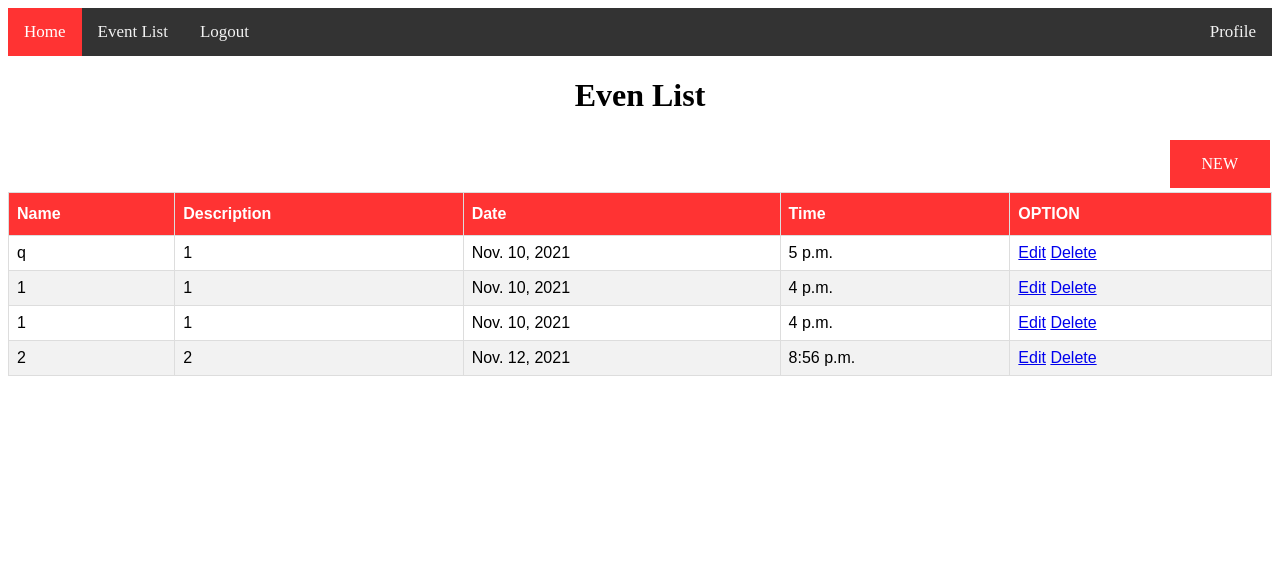
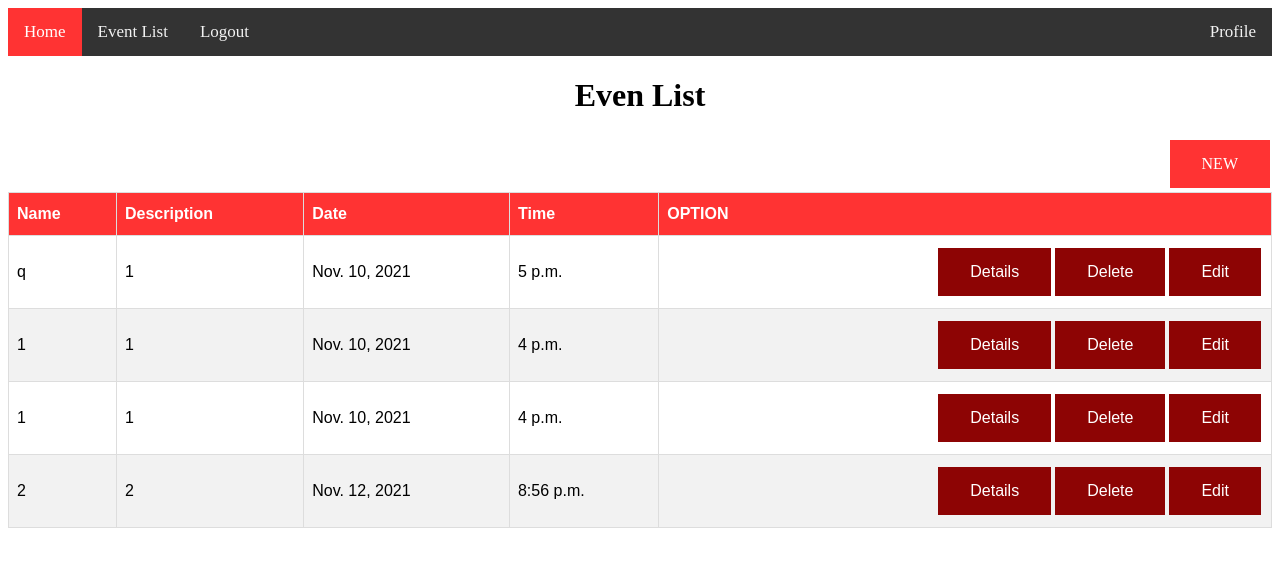
Before and after one commit to Rodrigo-Flores/sansans-to-talk, a Django app: page /events/ in a window 1280 px wide. Shown: the top 567 px of the page. Run offline with Django 3.2, Linux system fonts and the light colour scheme; a user stored in the database is signed in; data comes from the database, SQL or seed files in the repository.

```diff
--- a/App/Event/views.py
+++ b/App/Event/views.py
@@ -65,6 +65,13 @@ def EventUpdate(request, event_id):
 
     return render(request, 'objects/manage_event.html', {'form':form})
 
+def EventDetail(request, event_id):
+    events = Events.objects.get(event_id=event_id)
+    context = {
+        'events':events
+    }
+    return render(request, 'objects/event_detail.html', context)
+
 #! User profile views
 def register(request):
     if request.method == 'POST':
--- a/App/urls.py
+++ b/App/urls.py
@@ -17,7 +17,7 @@ from django.contrib import admin
 from django.urls import path
 from django.contrib.auth.views import LoginView, LogoutView
 
-from App.Event.views import EventList, EventCreate, EventUpdate, EventDelete, Home, register, profile
+from App.Event.views import EventList, EventCreate, EventUpdate, EventDelete, Home, register, profile, EventDetail
 
 urlpatterns = [
     path('admin/', admin.site.urls),
@@ -28,6 +28,7 @@ urlpatterns = [
     path('event_create/', EventCreate, name='event_create'),
     path('event_update/<str:event_id>/', EventUpdate, name='event_update'),
     path('event_delete/<str:event_id>/', EventDelete, name='event_delete'),
+    path('event_detail/<str:event_id>/', EventDetail, name='event_detail'),
 
     #! User profile urls
     path('register/', register, name='register'),
--- a/static/css/event_list.css
+++ b/static/css/event_list.css
@@ -8,6 +8,7 @@
 #events th {
   border: 1px solid #ddd;
   padding: 8px;
+  overflow: hidden;
 }
 
 #events tr:nth-child(even) {
@@ -39,3 +40,26 @@
   cursor: pointer;
   float: right;
 }
+
+#options {
+  display: flexbox;
+  justify-content: center;
+  align-items: center;
+
+}
+
+#options-btn {
+  background-color: #8d0404;
+  border: none;
+  color: white;
+  padding: 15px 32px;
+  text-align: center;
+  text-decoration: none;
+  display: flexbox;
+  font-size: 16px;
+  margin: 4px 2px;
+  cursor: pointer;
+  float: right;
+  position: relative;
+  flex-direction: column;
+}
--- a/templates/objects/event_list.html
+++ b/templates/objects/event_list.html
@@ -10,7 +10,7 @@
                     <th>Description</th>
                     <th>Date</th>
                     <th>Time</th>
-                    <th>OPTION</th>
+                    <th id="options">OPTION</th>
                 </tr>
             </thead>
             <tbody>
@@ -20,7 +20,11 @@
                     <td>{{ event.event_description }}</td>
                     <td>{{ event.event_date }}</td>
                     <td>{{ event.event_time }}</td>
-                    <td><a href="{% url 'event_update' event.event_id %}">Edit</a> <a href="{% url 'event_delete' event.event_id %}">Delete</a></td>
+                    <td id="options">
+                        <a id="options-btn" href="{% url 'event_update' event.event_id %}">Edit</a>
+                        <a id="options-btn" href="{% url 'event_delete' event.event_id %}">Delete</a>
+                        <a id="options-btn" href="{% url 'event_detail' event.event_id %}">Details</a>
+                </td>
                 </tr>
                 {% endfor %}
         </table>
```
Also changed, not shown: templates/objects/event_detail.html (added, +13 -0 lines).
